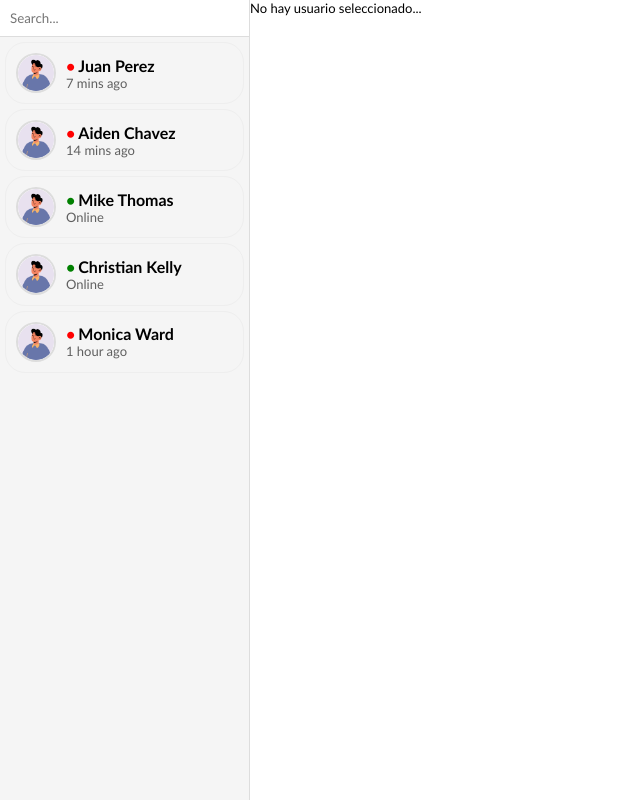
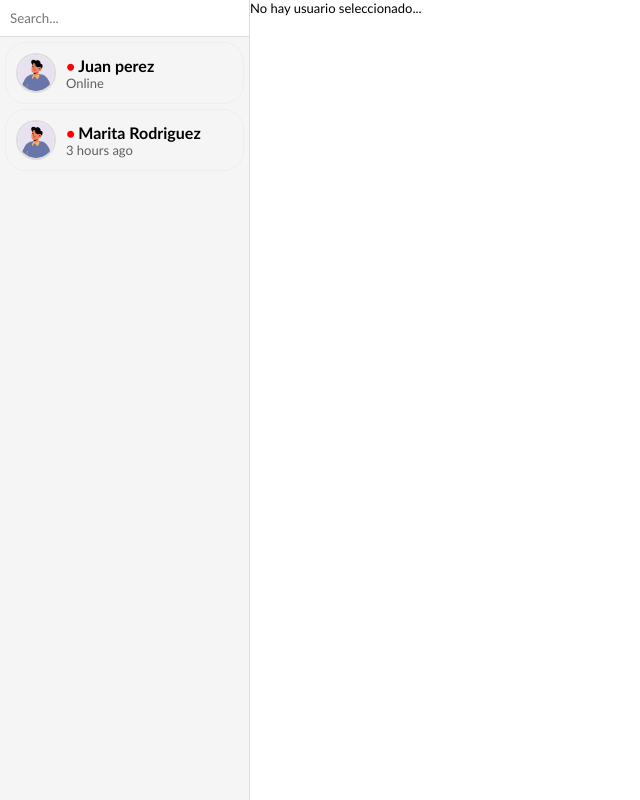
Before and after one commit to alanisgarcia/proyecto-final, a React (Vite) app: page /chat in a window 1280 px wide. Shown: the whole page, without its empty margins (0-640 px from the left). Built offline with nearby package versions, Linux system fonts and the light colour scheme.

Commit message:
se agrega handleChange en Sidebar

```diff
--- a/src/components/Chat.jsx
+++ b/src/components/Chat.jsx
@@ -1,6 +1,5 @@
 import { useState } from "react"
 import { useChat } from "../context/ChatContext"
-import { avatar } from "../assets/avatar.png"
 
 export default function Chat() {
   const [msg, setMsg] = useState("")
@@ -41,7 +40,7 @@ export default function Chat() {
         <div>
           <div className="chat-user">
             <img
-              src={avatar}
+              src="https://encrypted-tbn0.gstatic.com/images?q=tbn:ANd9GcQ4YreOWfDX3kK-QLAbAL4ufCPc84ol2MA8Xg&s"
               alt="Aiden Chavez"
               className="chat-avatar"
             />
--- a/src/components/Sidebar.jsx
+++ b/src/components/Sidebar.jsx
@@ -1,47 +1,23 @@
+import { useState } from "react"
 import avatar from "../assets/images/avatar.png"
+import { useChat } from "../context/ChatContext"
 
 export default function Sidebar() {
+  const { users, setSelectedUser } = useChat()
+  const [usersToRender, setUsersToRender] = useState(users)
 
-  const users = [
-    {
-      id: 1,
-      name: "Juan Perez",
-      status: "offline",
-      lastSeen: "7 mins ago",
-    },
-    {
-      id: 1,
-      name: "Aiden Chavez",
-      status: "offline",
-      lastSeen: "14 mins ago",
-    },
-    {
-      id: 1,
-      name: "Mike Thomas",
-      status: "Online",
-      lastSeen: "",
-    },
-    {
-      id: 1,
-      name: "Christian Kelly",
-      status: "Online",
-      lastSeen: "",
-    },
-    {
-      id: 1,
-      name: "Monica Ward",
-      status: "offline",
-      lastSeen: "1 hour ago",
-    },
-  ]
-
+  const handleChange = (event) => {
+    const result = users.filter((user) => user.name.toLowerCase().includes(event.target.value.toLowerCase()))
+    setUsersToRender(result)
+  }
 
   return (
     <div className="sidebar">
-      <input type="text" placeholder="Search..." className="search" />
+      <input type="text" placeholder="Search..." className="search"
+        onChange={handleChange} />
       <ul className="user-list">
         {
-          users.map(user => <li className="user">
+          usersToRender.map(user => <li onClick={() => setSelectedUser(user.id)} className="user">
             <img className="avatar" src={avatar} alt="" />
             <div></div>
             <div className="user-info">
```
